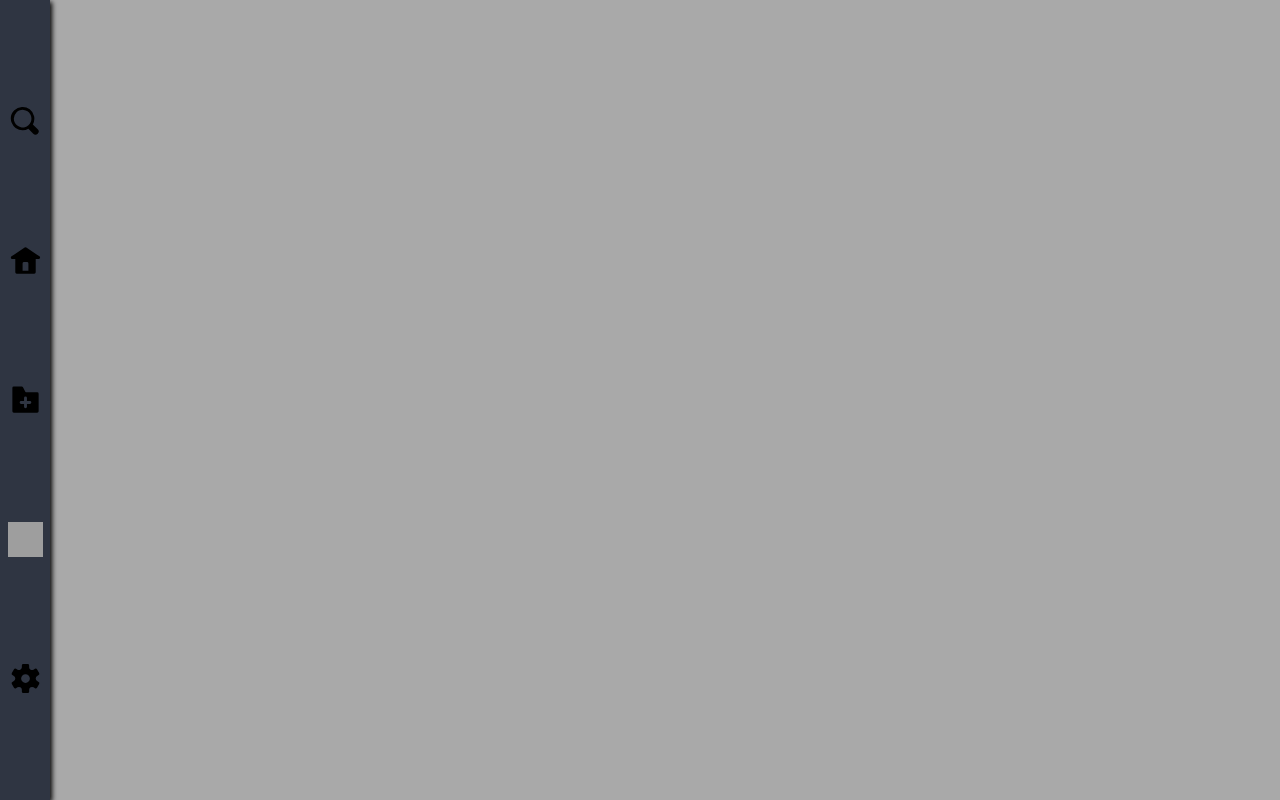
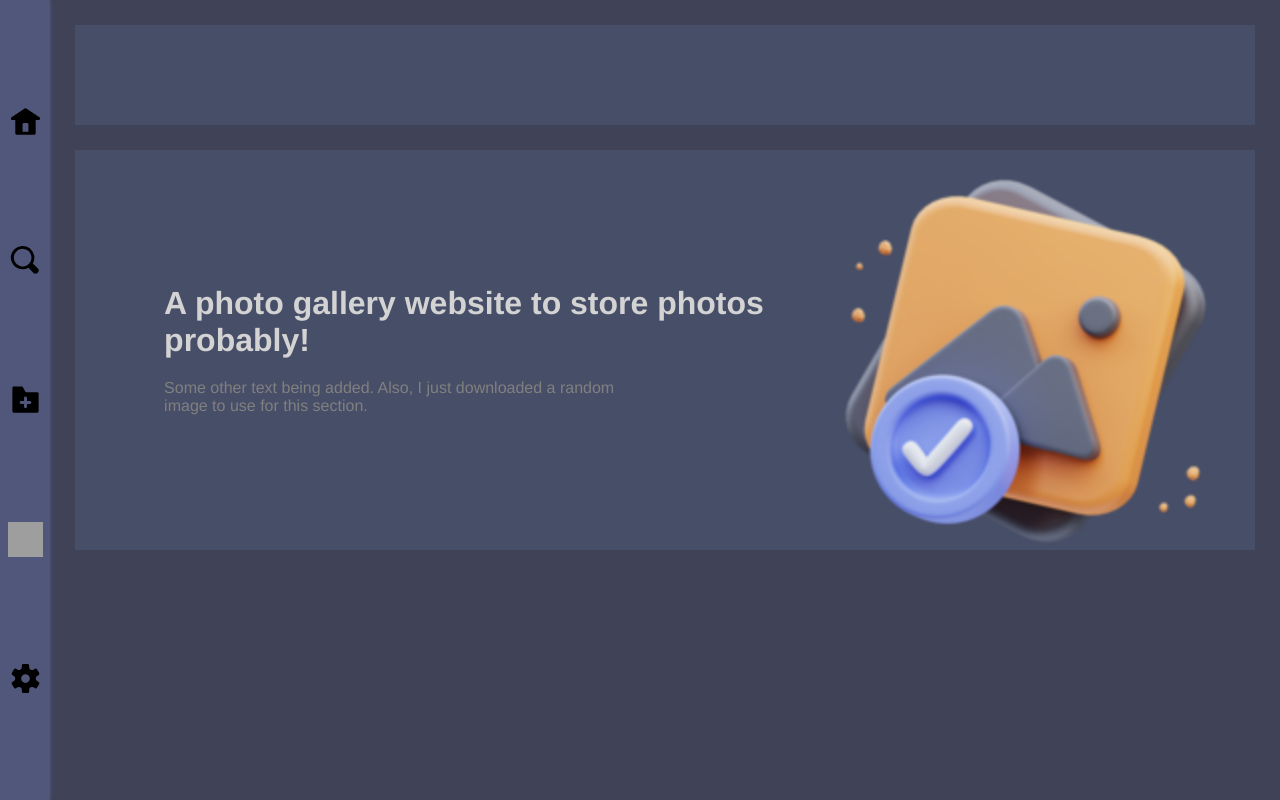
Before and after one commit to AaronJenkinss/Photo-Gallery-App, a Next.js app in the folder photo-gallery/: page / in a window 1280 px wide. Built offline with nearby package versions, Linux system fonts and the light colour scheme; grey boxes are pictures that could not be loaded.

Commit message:
Worked on the info section of the home page.

```diff
--- a/photo-gallery/src/app/app.module.css
+++ /dev/null
@@ -1,9 +0,0 @@
-.app {
-    height: 100vh;
-    width: 100vw;
-
-    display: flex;
-    justify-content: flex-start;
-
-    background-color: darkgray;
-}
--- a/photo-gallery/src/app/globals.css
+++ b/photo-gallery/src/app/globals.css
@@ -3,3 +3,20 @@
   padding: 0;
   box-sizing: border-box;
 }
+
+:root {
+  --contentSpacing: 25px;
+
+  --navbarWidth: 50px;
+  --navbarColor: #50577A;
+
+  --contentContainerColor: #474E68;
+}
+
+body {
+  height: 100vh;
+  width: 100vw;
+
+  display: flex;
+  justify-content: flex-start;
+}
--- /dev/null
+++ b/photo-gallery/src/app/homePage.module.css
@@ -0,0 +1,23 @@
+.app {
+    width: 100%;
+    height: 100%;
+    background-color: #404258;
+    padding-top: var(--contentSpacing);
+    overflow: scroll;
+    overflow-x: hidden;
+}
+
+.header {
+    height: 100px;
+}
+
+.contentContainer {
+    width: calc(100% - 2*var(--contentSpacing));
+    background-color: var(--contentContainerColor);
+    margin: auto;
+    margin-bottom: var(--contentSpacing);
+}
+
+.contentDisplay {
+    height: 400px;
+}
--- a/photo-gallery/src/app/layout.js
+++ b/photo-gallery/src/app/layout.js
@@ -1,6 +1,9 @@
 import Head from 'next/head'
 import './globals.css'
 import { Inter } from 'next/font/google'
+import Navbar from '@/components/Navigation/navbar'
+
+import styles from './rootLayout.module.css'
 
 const inter = Inter({ subsets: ['latin'] })
 
@@ -13,7 +16,12 @@ export const metadata = {
 export default function RootLayout({ children }) {
   return (
     <html lang="en">
-      <body className={inter.className}>{children}</body>
+      <body className={inter.className}>
+        <Navbar />
+        <div className={styles.main_content}>
+          {children}
+        </div>
+      </body>
     </html>
   )
 }
--- a/photo-gallery/src/app/page.js
+++ b/photo-gallery/src/app/page.js
@@ -1,13 +1,19 @@
 "use client";
 
-import Image from 'next/image'
-import styles from './app.module.css'
-import Navbar from '@/components/Navigation/navbar';
+import styles from './homePage.module.css'
+import { styleConcat } from '@/utils';
+import InfoSection from '@/components/LandingPage/InfoSection';
 
-export default function App() {
+export default function Home() {
   return (
-    <div className={styles.app}>
-      <Navbar />
+    <div className={styles.app} >
+      <div className={styleConcat(styles.contentContainer, styles.header)}>
+
+      </div>
+
+      <div className={styleConcat(styles.contentContainer, styles.contentDisplay)}>
+        <InfoSection />
+      </div>
     </div>
   );
 }
--- /dev/null
+++ b/photo-gallery/src/app/rootLayout.module.css
@@ -0,0 +1,4 @@
+.main_content {
+    width: calc(100vw - var(--navbarWidth));
+    height: 100vh;
+}
--- /dev/null
+++ b/photo-gallery/src/components/LandingPage/InfoSection.js
@@ -0,0 +1,22 @@
+import React from 'react'
+import styles from './InfoSection.module.css'
+import Image from 'next/image'
+
+function InfoSection() {
+    return (
+        <div className={styles.infoSection}>
+            <div className={styles.textContainer}>
+                <h1>A photo gallery website to store photos probably!</h1>
+                <p>Some other text being added. Also, I just downloaded a random image to use for this section. </p>
+            </div>
+
+            <Image
+                src='/random_picture_for_website.webp'
+                width={200}
+                height={200}
+            />
+        </div>
+    )
+}
+
+export default InfoSection
--- /dev/null
+++ b/photo-gallery/src/components/LandingPage/InfoSection.module.css
@@ -0,0 +1,42 @@
+.infoSection {
+    width: 100%;
+    height: 100%;
+
+    display: flex;
+    align-items: center;
+    justify-content: center;
+}
+
+.infoSection img {
+    height: 100%;
+    width: auto;
+}
+
+.textContainer {
+    height: 100%;
+    width: 60%;
+
+    display: flex;
+    flex-direction: column;
+    justify-content: center;
+    align-items: center;
+}
+
+.textContainer h1 {
+    font-family: Helvetica, Arial, sans-serif;
+    font-weight: 600;
+
+    color: lightgray;
+    width: 85%;
+}
+
+.textContainer p {
+    font-family: Helvetica, Arial, sans-serif;
+    font-weight: 400;
+
+    margin-top: 20px;
+    padding-right: 20%;
+
+    width: 85%;
+    color: gray;
+}
--- a/photo-gallery/src/components/Navigation/navbar.js
+++ b/photo-gallery/src/components/Navigation/navbar.js
@@ -1,9 +1,10 @@
+'use client';
+
 import React from 'react'
 import styles from './navbar.module.css'
 import Image from 'next/image';
 
-const onClickFunction = e => {
-
+const changeNavbar = e => {
     const activeItems = document.querySelectorAll('.' + styles.active);
     if (activeItems) {
         activeItems.forEach(element => {
@@ -13,9 +14,13 @@ const onClickFunction = e => {
     e.target.parentNode.classList.add(styles.active);
 }
 
+const onClickFunction = () => {
+    console.log('test');
+};
+
 const navItems = [
+    ['/navItems/home-2-svgrepo-com.svg', onClickFunction],
     ['/navItems/find-svgrepo-com.svg', onClickFunction],
-    ['/navItems/home-2-svgrepo-com.svg', onClickFunction],
     ['/navItems/add-folder-svgrepo-com.svg', onClickFunction],
     ['/navItems/edit-ui-svgrepo-com.svg', onClickFunction],
     ['/navItems/settings-svgrepo-com (1).svg', onClickFunction],
@@ -33,7 +38,7 @@ function Navbar() {
         const [url, onClick] = item;
 
         const icon = (
-            <div className={styles.icon_wrapper} onClick={onClick}>
+            <div className={styles.icon_wrapper} onClick={(e) => { changeNavbar(e); onClick(); }}>
                 <Image src={url} height={35} width={35} alt='navItem' />
                 <div></div>
             </div>
--- a/photo-gallery/src/components/Navigation/navbar.module.css
+++ b/photo-gallery/src/components/Navigation/navbar.module.css
@@ -1,13 +1,16 @@
 .navbar {
     position: relative;
     height: 100vh;
-    width: 50px;
+    width: var(--navbarWidth);
+
     display: flex;
     flex-direction: column;
     justify-content: space-evenly;
     align-items: center;
-    background-color: rgb(47, 53, 66);
-    box-shadow: 2px 2px 5px 0px black;
+
+    background-color: var(--navbarColor);
+    box-shadow: 0px 0px 5px 0px var(--navbarColor);
+    ;
 }
 
 .icon_wrapper {
@@ -20,6 +23,10 @@
     transition: left 0.5s;
 }
 
+.icon_wrapper:hover {
+    cursor: pointer;
+}
+
 .icon_wrapper img {
     z-index: 1;
     stroke: orange;
@@ -29,11 +36,11 @@
     position: absolute;
     width: 0px;
     height: 0px;
-    background-image: linear-gradient(red, darkred);
+    background-image: linear-gradient(gray, dimgray);
     border-radius: 50px;
     box-sizing: content-box;
 
-    box-shadow: 2px 2px 2px 2px rgba(0, 0, 0, 0.4) inset;
+    box-shadow: 2px 2px 2px 2px rgba(0, 0, 0, 0.4) inset, 0px 0px 5px 0px var(--navbarColor);
 
     transition: width 0.5s, height 0.5s;
 }
@@ -45,5 +52,5 @@
 .active div {
     width: 55px;
     height: 55px;
-    border: 10px solid rgb(47, 53, 66);
+    border: 10px solid var(--navbarColor);
 }
```
Also changed, not shown: photo-gallery/public/random_picture_for_website.webp (added).
